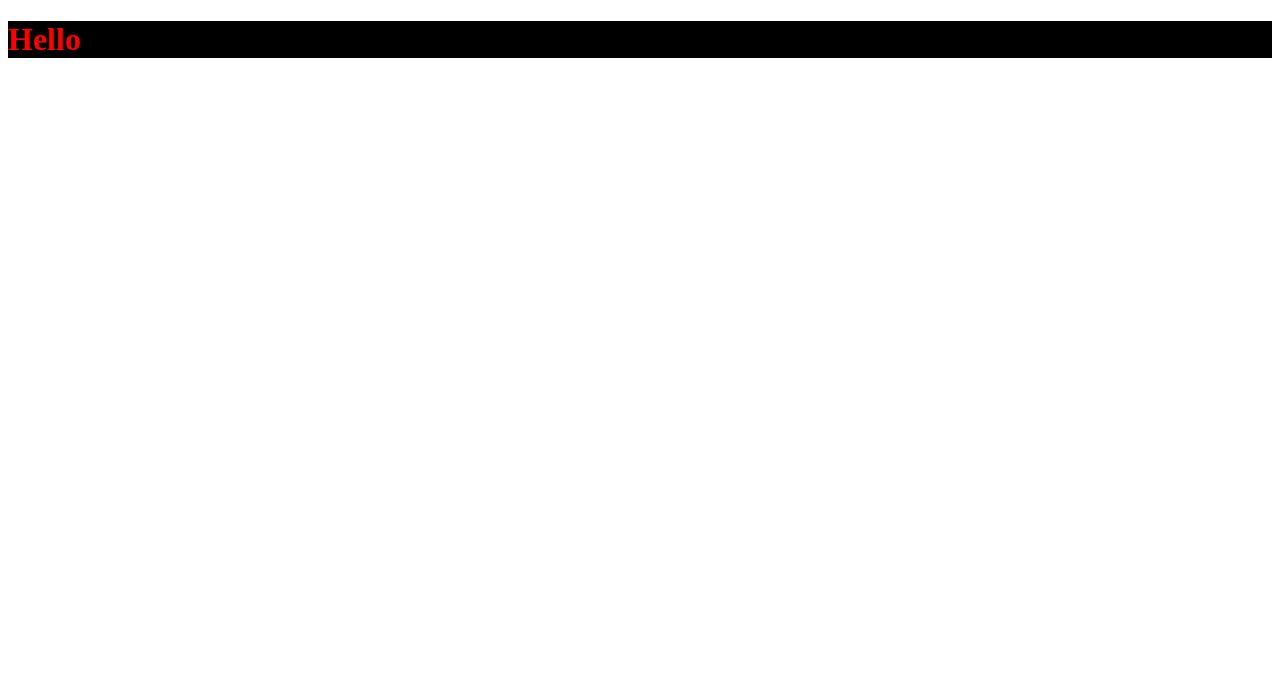
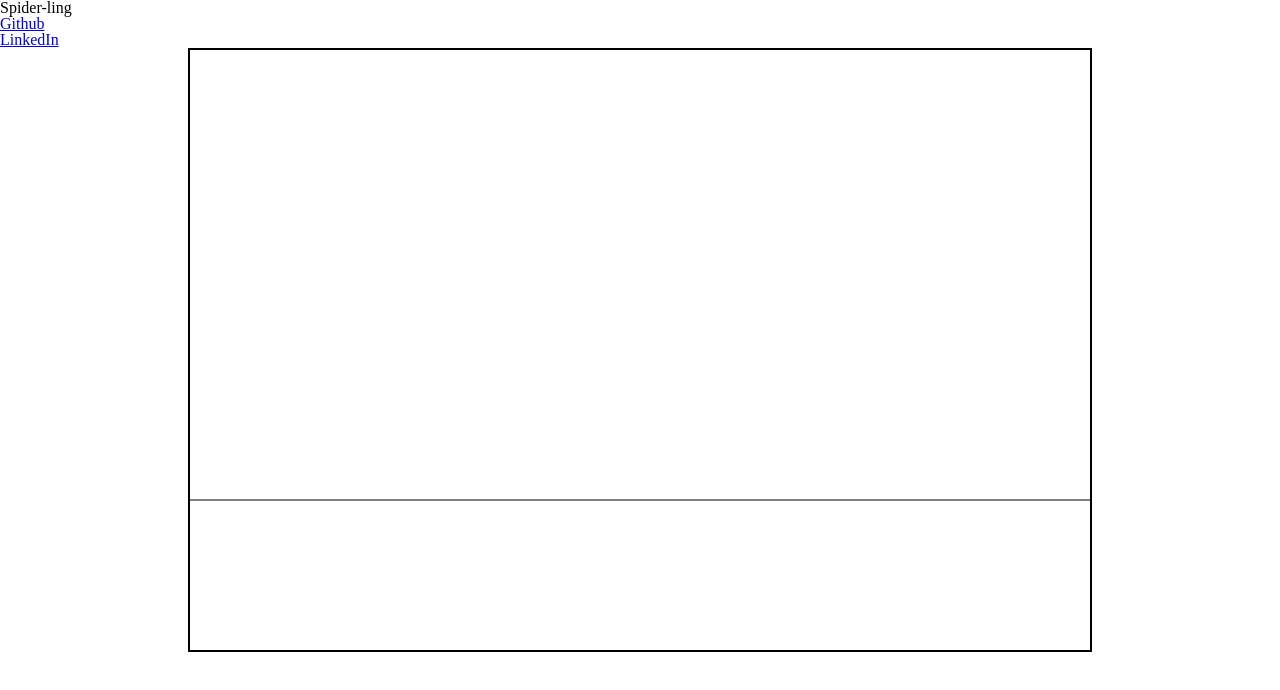
Before and after one commit to grayson-poon/spider-ling, a website built with webpack: page index.html in a window 1280 px wide. Built offline with nearby package versions, Linux system fonts and the light colour scheme.

Commit message:
Event listeners for movePlayer, jumpPlayer, and impulse; canvas rnedered on page

```diff
--- a/index.html
+++ b/index.html
@@ -4,12 +4,26 @@
   <meta charset="UTF-8">
   <meta http-equiv="X-UA-Compatible" content="IE=edge">
   <meta name="viewport" content="width=device-width, initial-scale=1.0">
+  <link rel="stylesheet" href="./src/styles/reset.css">
   <link rel="stylesheet" href="./dist/main.css">
   <script src="./dist/main.js"></script>
   <title>Spider-ling</title>
 </head>
 <body>
-  <div id="main"></div>
+  <div id="title">
+    <h2>Spider-ling</h2>
+  </div>
+
+  <div id="nav-links">
+    <ul>
+      <li><a href="https://github.com/grayson-poon/spider-ling">Github</a></li>
+      <li><a href="https://www.linkedin.com/in/grayson-poon/">LinkedIn</a></li>
+    </ul>
+  </div>
+
+  <div id="canvas-container">
+
+  </div>
 
 </body>
 </html>
--- a/src/index.js
+++ b/src/index.js
@@ -1,7 +1,31 @@
 import Example from "./scripts/example";
+import { movePlayer } from "./js/move_player";
+import { jumpPlayer } from "./js/jump_player";
+import { impulse } from "./js/impulse";
 
 document.addEventListener("DOMContentLoaded", () => {
-  console.log("hello world");
-  const main = document.getElementById("main");
-  new Example(main);
+  let main = document.getElementById("canvas-container");
+
+  let canvas = document.createElement("canvas");
+  canvas.innerHTML = '<canvas id="canvas" height="300" width="300"></canvas>';
+  main.appendChild(canvas);
+
+  canvas.height = 600;
+  canvas.width = 900;
+
+  const ctx = canvas.getContext('2d');
+
+  ctx.moveTo(0, canvas.height * 0.75);
+  ctx.lineTo(canvas.width, canvas.height * 0.75);
+  ctx.stroke();
+
 });
+
+document.addEventListener("keydown", (event) => {
+  movePlayer(event);
+  jumpPlayer(event);
+});
+
+document.addEventListener("click", (event) => {
+  impulse(event);
+});
--- /dev/null
+++ b/src/js/impulse.js
@@ -0,0 +1,3 @@
+export const impulse = function(event) {
+  console.log("click");
+}
--- /dev/null
+++ b/src/js/jump_player.js
@@ -0,0 +1,5 @@
+export const jumpPlayer = function(event) {
+  if (event.keyCode === 32) {
+    console.log("space");
+  }
+}
--- /dev/null
+++ b/src/js/move_player.js
@@ -0,0 +1,7 @@
+export const movePlayer = function(event) {
+  if (event.keyCode === 65) {
+    console.log("left");
+  } else if (event.keyCode === 68) {
+    console.log("right");
+  }
+}
--- a/src/scripts/example.js
+++ b/src/scripts/example.js
@@ -1,18 +1,20 @@
 class Example {
   constructor(ele) {
-    this.ele = ele;
-    this.ele.innerHTML = "<h1> Hello </h1>";
+    // this.ele = ele;
+    // let newHTMLEle = document.createElement("h1");
+    // newHTMLEle.innerText = "Restful routes";
+    // this.ele.appendChild(newHTMLEle);
 
     // with arrow function to preserve context
     // this.ele.addEventListener("click", () => this.handleClick());
 
     this.handleClick = this.handleClick.bind(this);
     this.ele.addEventListener("click", this.handleClick);
-
   }
 
-  handleClick() {
+  handleClick(e) {
     this.ele.children[0].innerText = "ouch";
+    e.stopPropagation();
   }
 }
 
--- a/src/styles/example.scss
+++ b/src/styles/example.scss
@@ -1,3 +1,22 @@
-#main > h1 {
-  background: black;
+// body > div {
+//   display: flex;
+//   justify-content: center;
+// }
+
+div#nav-links ul li {
+  list-style: none;
 }
+
+
+div#canvas-container {
+  display: flex;
+  justify-content: center;
+}
+
+
+canvas {
+  align-items: center;
+  border-style: solid;
+  border-width: 2px;
+  border-color: black;
+}
--- /dev/null
+++ b/src/styles/reset.css
@@ -0,0 +1,48 @@
+/* http://meyerweb.com/eric/tools/css/reset/
+   v2.0 | 20110126
+   License: none (public domain)
+*/
+
+html, body, div, span, applet, object, iframe,
+h1, h2, h3, h4, h5, h6, p, blockquote, pre,
+a, abbr, acronym, address, big, cite, code,
+del, dfn, em, img, ins, kbd, q, s, samp,
+small, strike, strong, sub, sup, tt, var,
+b, u, i, center,
+dl, dt, dd, ol, ul, li,
+fieldset, form, label, legend,
+table, caption, tbody, tfoot, thead, tr, th, td,
+article, aside, canvas, details, embed,
+figure, figcaption, footer, header, hgroup,
+menu, nav, output, ruby, section, summary,
+time, mark, audio, video {
+	margin: 0;
+	padding: 0;
+	border: 0;
+	font-size: 100%;
+	font: inherit;
+	vertical-align: baseline;
+}
+/* HTML5 display-role reset for older browsers */
+article, aside, details, figcaption, figure,
+footer, header, hgroup, menu, nav, section {
+	display: block;
+}
+body {
+	line-height: 1;
+}
+ol, ul {
+	list-style: none;
+}
+blockquote, q {
+	quotes: none;
+}
+blockquote:before, blockquote:after,
+q:before, q:after {
+	content: '';
+	content: none;
+}
+table {
+	border-collapse: collapse;
+	border-spacing: 0;
+}
```
Also changed, not shown: dist/main.css, dist/main.js.
